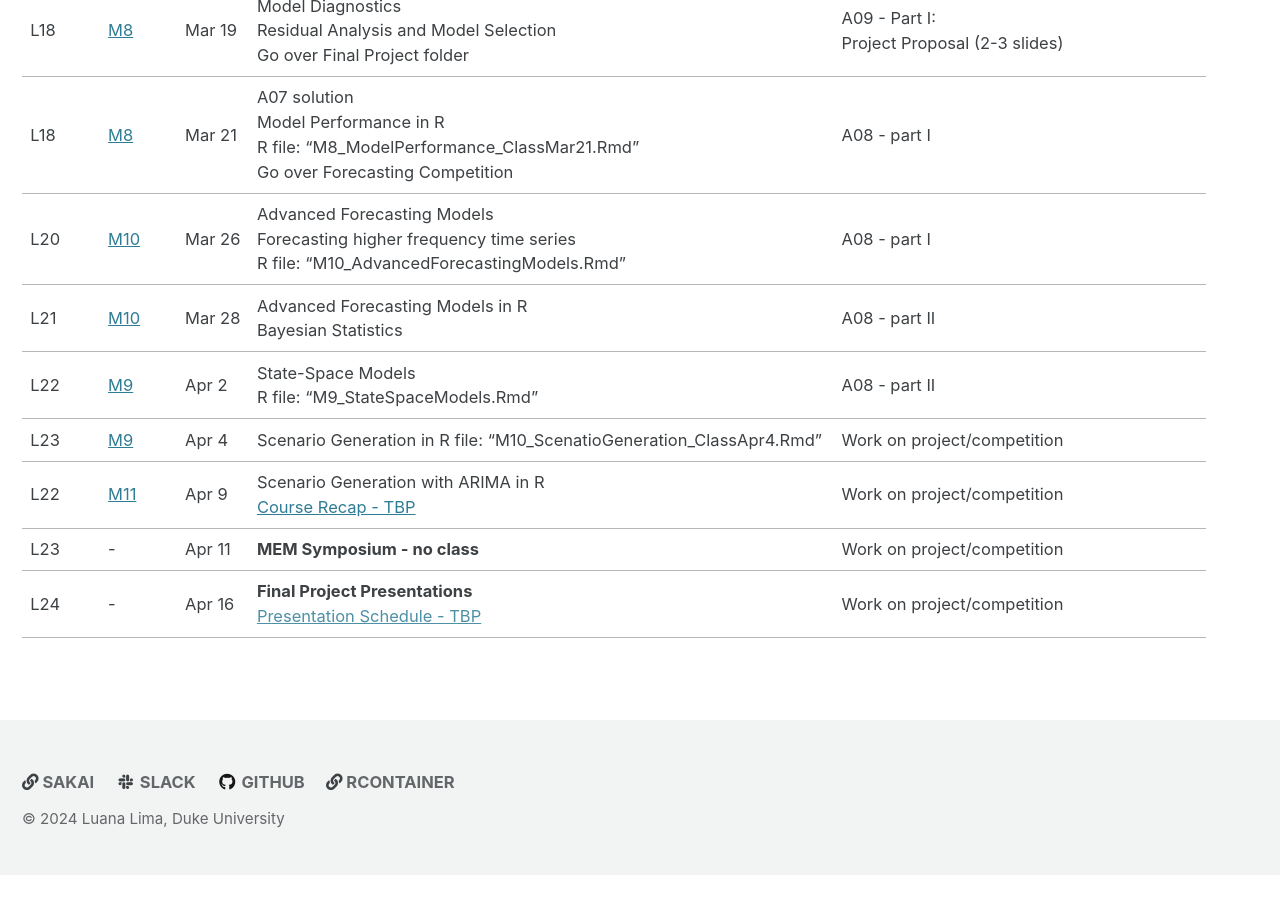
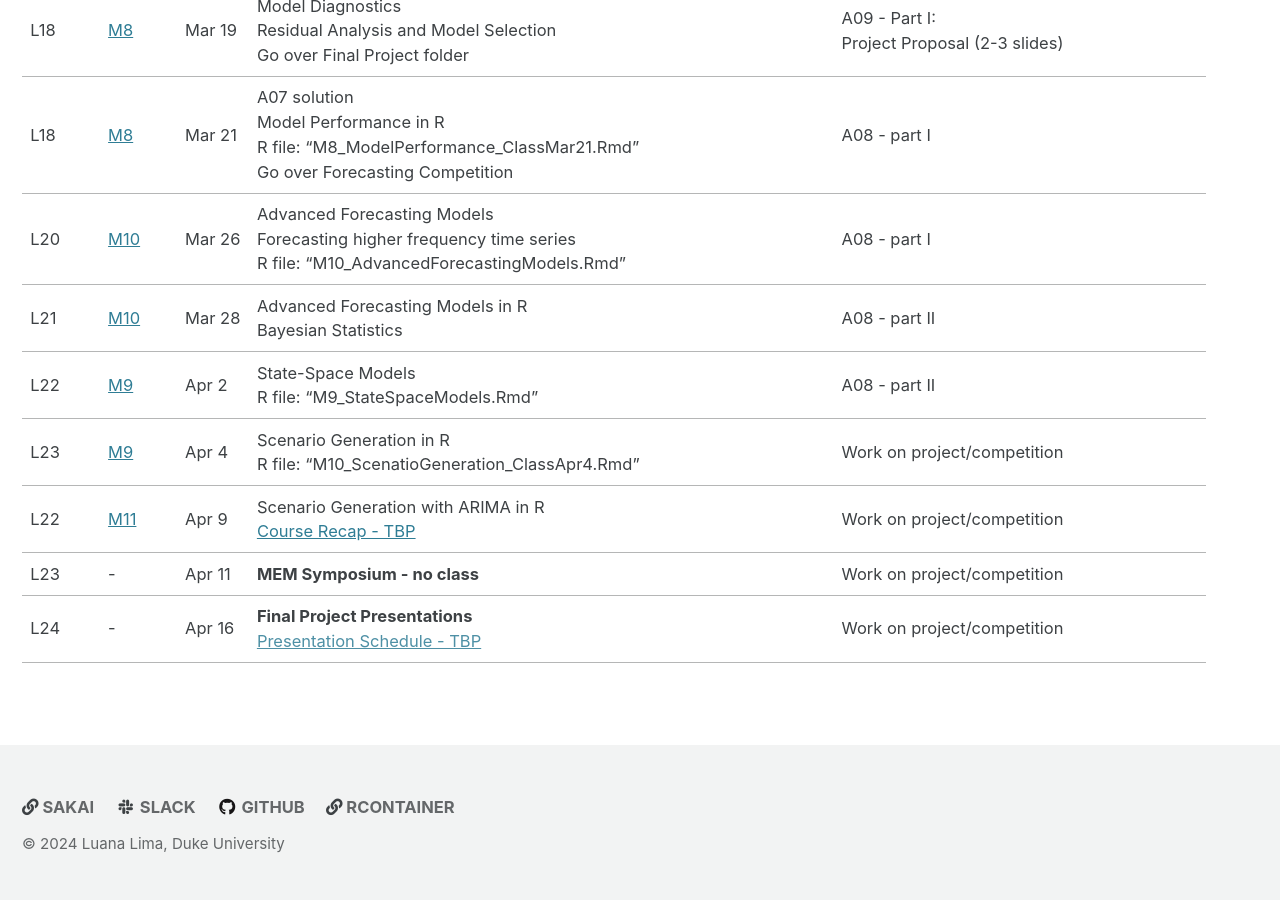
Before and after one commit to ENV797/env797.github.io, a Jekyll site: the page built from _pages/lessons.md, in a window 1280 px wide and 900 px high, scrolled down 1764 px. Built offline with Jekyll 4.4.1, drawn with Linux system fonts in a browser that asks for light colours; cached includes are drawn as plain includes; before the commit the page ends 2639 px from its top, so only the background shows below that.

Commit message:
typos fix

```diff
--- a/_pages/lessons.md
+++ b/_pages/lessons.md
@@ -42,7 +42,7 @@
 | L20 | <a href="/docs/modules/M10/" > M10 </a> | Mar 26 | Advanced Forecasting Models <br> Forecasting higher frequency time series <br> R file: "M10_AdvancedForecastingModels.Rmd" | A08 - part I |
 | L21 | <a href="/docs/modules/M10/" > M10 </a> | Mar 28 | Advanced Forecasting Models in R <br> Bayesian Statistics | A08 - part II  |
 | L22 | <a href="/docs/modules/M9/" > M9 </a> | Apr 2 | State-Space Models <br> R file: "M9_StateSpaceModels.Rmd" |  A08 - part II |
-| L23 | <a href="/docs/modules/M9/" > M9 </a> | Apr 4 | Scenario Generation in R file: "M10_ScenatioGeneration_ClassApr4.Rmd" | Work on project/competition |
+| L23 | <a href="/docs/modules/M9/" > M9 </a> | Apr 4 | Scenario Generation in R <br> R file: "M10_ScenatioGeneration_ClassApr4.Rmd" | Work on project/competition |
 | L22 | <a href="/docs/modules/M11/" > M11 </a> | Apr 9 | Scenario Generation with ARIMA in R <br> <a href="/docs/modules/PPTS/TSA_S24_Recap.pdf" > Course Recap - TBP </a>  | Work on project/competition |
 | L23 | - | Apr 11 | **MEM Symposium - no class** | Work on project/competition |
 | L24 | - | Apr 16 | **Final Project Presentations** <br> <a href="" > Presentation Schedule - TBP </a> | Work on project/competition |
```
Also changed, not shown: _pages/assignments.md (+1 -1 lines).
